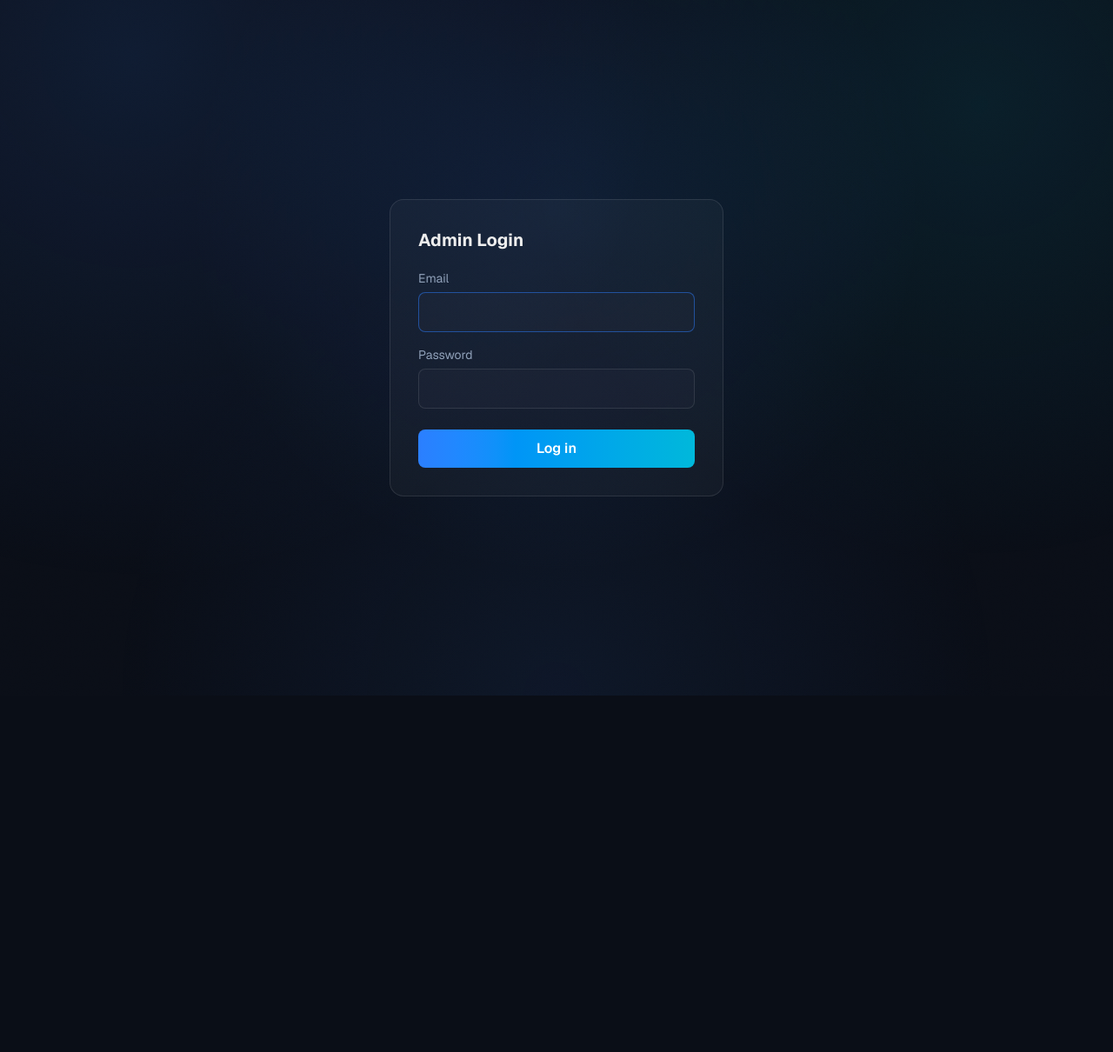
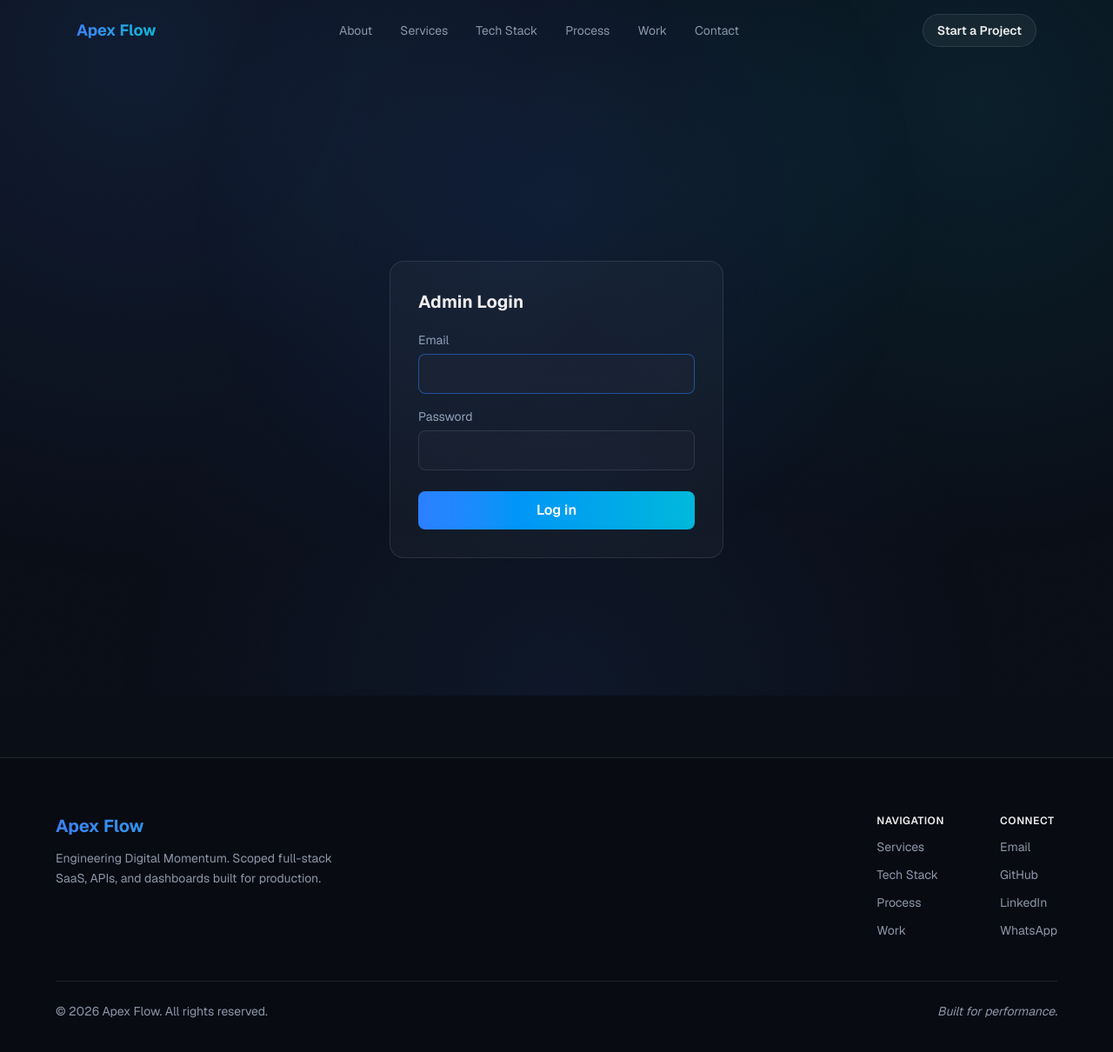
Before and after one commit to Mohamed-Shahata/apex-flow, a Next.js app: page /admin/login in a window 1280 px wide. Shown: the top 1210 px of the page at 87% size. Before the commit the page ends 800 px from the top, so only its background shows below. Built offline with nearby package versions, Linux system fonts and the light colour scheme.

Commit message:
add navbar and footer

```diff
--- a/app/globals.css
+++ b/app/globals.css
@@ -14,6 +14,10 @@
   --color-foreground: var(--foreground);
   --font-sans: var(--font-geist-sans);
   --font-mono: var(--font-geist-mono);
+}
+
+[id] {
+  scroll-margin-top: 5rem;
 }
 
 body {
@@ -1398,7 +1402,9 @@ button:focus-visible {
   font-size: 0.85rem;
   color: var(--slate);
   text-decoration: none;
-  transition: color 0.2s ease, transform 0.2s ease;
+  transition:
+    color 0.2s ease,
+    transform 0.2s ease;
 }
 
 .footer-links-col a:hover {
--- a/app/layout.tsx
+++ b/app/layout.tsx
@@ -3,6 +3,8 @@ import { Geist, Geist_Mono } from "next/font/google";
 import "./globals.css";
 import LoadingScreen from "@/components/LoadingScreen";
 import MouseGlow from "@/components/MouseGlow";
+import Navbar from "../components/Navbar";
+import Footer from "@/components/Footer";
 
 const geistSans = Geist({
   variable: "--font-geist-sans",
@@ -61,15 +63,18 @@ export default function RootLayout({
   return (
     <html
       lang="en"
-      className={`${geistSans.variable} ${geistMono.variable} h-full antialiased`}
+      className={`${geistSans.variable} ${geistMono.variable} h-full scroll-smooth antialiased`}
     >
       <body className="min-h-full flex flex-col">
         <MouseGlow />
         <a href="#main" className="skip-link">
           Skip to content
         </a>
+
         <LoadingScreen />
+        <Navbar />
         {children}
+        <Footer />
       </body>
     </html>
   );
--- a/app/page.tsx
+++ b/app/page.tsx
@@ -8,7 +8,6 @@ import Testimonials from "@/components/Testimonials";
 import WhyUs from "@/components/WhyUs";
 import Contact from "@/components/Contact";
 import Reveal from "@/components/Reveal";
-import Footer from "@/components/Footer";
 import dynamic from "next/dynamic";
 
 const FAQ = dynamic(() => import("@/components/FAQ"));
@@ -26,7 +25,6 @@ export default function Home() {
       <WhyUs />
       <FAQ />
       <Contact />
-      <Footer />
     </main>
   );
 }
--- a/components/Footer.tsx
+++ b/components/Footer.tsx
@@ -4,40 +4,40 @@ export default function Footer() {
   const currentYear = new Date().getFullYear();
 
   return (
-    <footer className="footer-section">
-      <div className="footer-inner">
-        <Reveal className="footer-grid">
-          <div className="footer-brand">
-            <span className="footer-logo">Apex Flow</span>
-            <p className="footer-desc">
+    <footer className="border-t border-white/10 bg-black/20 px-6 pt-16 pb-12">
+      <div className="max-w-6xl mx-auto flex flex-col gap-12">
+        <Reveal className="flex flex-col md:flex-row md:justify-between md:items-start gap-10">
+          <div className="max-w-xs flex flex-col gap-3">
+            <span className="text-xl font-bold bg-gradient-to-r from-[#3b82f6] to-[#06b6d4] bg-clip-text text-transparent">
+              Apex Flow
+            </span>
+            <p className="text-sm leading-relaxed text-[#8b96a8]">
               Engineering Digital Momentum. Scoped full-stack SaaS, APIs, and dashboards built for production.
             </p>
           </div>
 
-          <div className="footer-links-group">
-            <div className="footer-links-col">
-              <span className="footer-col-title">Navigation</span>
-              <a href="#services">Services</a>
-              <a href="#stack">Tech Stack</a>
-              <a href="#process">Process</a>
-              <a href="#projects">Work</a>
+          <div className="flex gap-16">
+            <div className="flex flex-col gap-3">
+              <span className="text-xs font-semibold uppercase tracking-wider text-[#ededed]">Navigation</span>
+              <a href="#services" className="text-sm text-[#8b96a8] hover:text-[#06b6d4] hover:translate-x-0.5 transition-all">Services</a>
+              <a href="#stack" className="text-sm text-[#8b96a8] hover:text-[#06b6d4] hover:translate-x-0.5 transition-all">Tech Stack</a>
+              <a href="#process" className="text-sm text-[#8b96a8] hover:text-[#06b6d4] hover:translate-x-0.5 transition-all">Process</a>
+              <a href="#projects" className="text-sm text-[#8b96a8] hover:text-[#06b6d4] hover:translate-x-0.5 transition-all">Work</a>
             </div>
 
-            <div className="footer-links-col">
-              <span className="footer-col-title">Connect</span>
-              <a href="mailto:hello@example.com">Email</a>
-              <a href="https://github.com/your-handle" target="_blank" rel="noopener noreferrer">GitHub</a>
-              <a href="https://linkedin.com/in/your-handle" target="_blank" rel="noopener noreferrer">LinkedIn</a>
-              <a href="https://wa.me/000000000000" target="_blank" rel="noopener noreferrer">WhatsApp</a>
+            <div className="flex flex-col gap-3">
+              <span className="text-xs font-semibold uppercase tracking-wider text-[#ededed]">Connect</span>
+              <a href="mailto:hello@example.com" className="text-sm text-[#8b96a8] hover:text-[#06b6d4] hover:translate-x-0.5 transition-all">Email</a>
+              <a href="https://github.com/your-handle" target="_blank" rel="noopener noreferrer" className="text-sm text-[#8b96a8] hover:text-[#06b6d4] hover:translate-x-0.5 transition-all">GitHub</a>
+              <a href="https://linkedin.com/in/your-handle" target="_blank" rel="noopener noreferrer" className="text-sm text-[#8b96a8] hover:text-[#06b6d4] hover:translate-x-0.5 transition-all">LinkedIn</a>
+              <a href="https://wa.me/000000000000" target="_blank" rel="noopener noreferrer" className="text-sm text-[#8b96a8] hover:text-[#06b6d4] hover:translate-x-0.5 transition-all">WhatsApp</a>
             </div>
           </div>
         </Reveal>
 
-        <div className="footer-bottom">
-          <p className="footer-copy">
-            &copy; {currentYear} Apex Flow. All rights reserved.
-          </p>
-          <p className="footer-tagline">Built for performance.</p>
+        <div className="flex flex-col md:flex-row md:justify-between gap-3 border-t border-white/10 pt-6 text-sm text-[#8b96a8]">
+          <p>&copy; {currentYear} Apex Flow. All rights reserved.</p>
+          <p className="italic">Built for performance.</p>
         </div>
       </div>
     </footer>
--- /dev/null
+++ b/components/Navbar.tsx
@@ -0,0 +1,78 @@
+"use client";
+
+import { useEffect, useState } from "react";
+
+const NAV_LINKS = [
+  { href: "#about", label: "About" },
+  { href: "#services", label: "Services" },
+  { href: "#stack", label: "Tech Stack" },
+  { href: "#process", label: "Process" },
+  { href: "#projects", label: "Work" },
+  { href: "#contact", label: "Contact" },
+];
+
+export default function Navbar() {
+  const [scrolled, setScrolled] = useState(false);
+  const [open, setOpen] = useState(false);
+
+  useEffect(() => {
+    const onScroll = () => setScrolled(window.scrollY > 8);
+    onScroll();
+    window.addEventListener("scroll", onScroll, { passive: true });
+    return () => window.removeEventListener("scroll", onScroll);
+  }, []);
+
+  useEffect(() => {
+    document.body.style.overflow = open ? "hidden" : "";
+    return () => {
+      document.body.style.overflow = "";
+    };
+  }, [open]);
+
+  return (
+    <header
+      className={`sticky top-0 z-100 transition-all duration-300 ${
+        scrolled
+          ? "bg-[#0a0e17]/70 backdrop-blur-md border-b border-white/10 py-3"
+          : "bg-transparent border-b border-transparent py-4"
+      }`}
+    >
+      <div className="max-w-6xl mx-auto flex items-center justify-between gap-6 px-6">
+        <a href="#main" className="text-lg font-bold bg-gradient-to-r from-[#3b82f6] to-[#06b6d4] bg-clip-text text-transparent shrink-0">
+          Apex Flow
+        </a>
+
+        <nav aria-label="Primary" className="hidden md:flex items-center gap-8">
+          {NAV_LINKS.map((link) => (
+            <a key={link.href} href={link.href} className="text-sm text-[#8b96a8] hover:text-[#ededed] transition-colors whitespace-nowrap">
+              {link.label}
+            </a>
+          ))}
+        </nav>
+
+        <a href="#contact" className="hidden md:inline-block text-sm font-semibold text-[#ededed] px-4 py-2 rounded-full bg-white/5 border border-white/10 hover:bg-white/10 hover:border-white/20 hover:-translate-y-0.5 transition-all whitespace-nowrap">
+          Start a Project
+        </a>
+
+        <button type="button" aria-label={open ? "Close menu" : "Open menu"} aria-expanded={open} onClick={() => setOpen((v) => !v)} className="md:hidden flex flex-col justify-center gap-1.5 w-9 h-9 shrink-0">
+          <span className={`block h-0.5 w-full bg-[#ededed] rounded transition-transform duration-300 ${open ? "translate-y-2 rotate-45" : ""}`} />
+          <span className={`block h-0.5 w-full bg-[#ededed] rounded transition-opacity duration-300 ${open ? "opacity-0" : ""}`} />
+          <span className={`block h-0.5 w-full bg-[#ededed] rounded transition-transform duration-300 ${open ? "-translate-y-2 -rotate-45" : ""}`} />
+        </button>
+      </div>
+
+      <div className={`md:hidden grid overflow-hidden transition-[grid-template-rows] duration-300 ${open ? "grid-rows-[1fr]" : "grid-rows-[0fr]"}`}>
+        <nav aria-label="Mobile" className="min-h-0 flex flex-col gap-5 px-6 pt-6 pb-6">
+          {NAV_LINKS.map((link) => (
+            <a key={link.href} href={link.href} onClick={() => setOpen(false)} className="text-base text-[#8b96a8] hover:text-[#ededed] transition-colors">
+              {link.label}
+            </a>
+          ))}
+          <a href="#contact" onClick={() => setOpen(false)} className="inline-block self-start mt-2 text-sm font-semibold text-[#ededed] px-4 py-2 rounded-full bg-white/5 border border-white/10 hover:bg-white/10">
+            Start a Project
+          </a>
+        </nav>
+      </div>
+    </header>
+  );
+}
```
Also changed, not shown: 2 other files (tests, documents, lock files or other folders).
